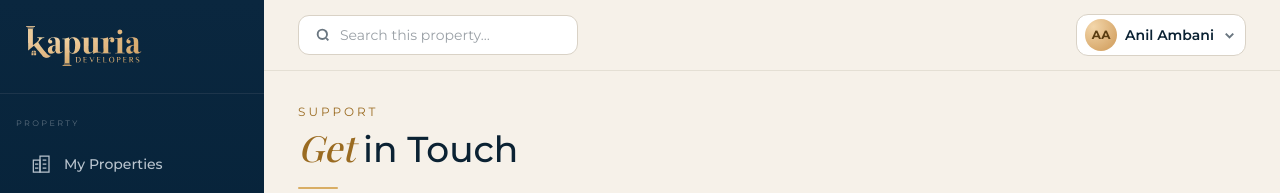
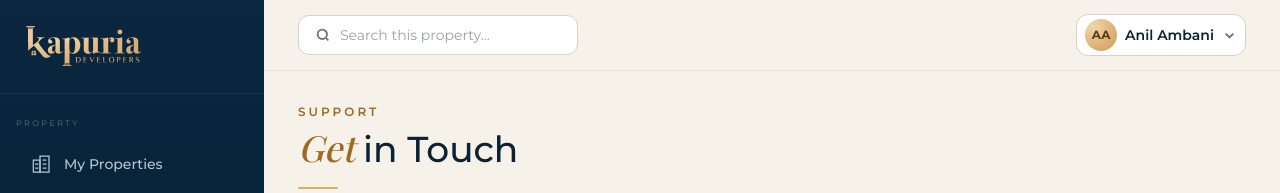
Before and after one commit to Surat-Infotech/kapuria-portal, a Next.js app: page /contact in a window 1280 px wide. Shown: the top 193 px of the page. Built offline with nearby package versions, Linux system fonts and the light colour scheme; a web font is replaced by a local one.

Commit message:
KP-344 update eyebrow text font weight in page-header component

```diff
--- a/src/components/common/page-header.jsx
+++ b/src/components/common/page-header.jsx
@@ -9,7 +9,7 @@ const PageHeader = ({ eyebrow, accent, title, description, action }) => (
     <div className="flex flex-1 flex-col gap-8 sm:gap-16">
       <div className="flex flex-col gap-4">
         {eyebrow ? (
-          <p className="text-eyebrow uppercase text-text-accent">{eyebrow}</p>
+          <p className="text-eyebrow uppercase font-semibold text-text-accent">{eyebrow}</p>
         ) : null}
         <h1 className="text-display-sm font-medium text-text-primary lg:text-display">
           {accent ? (
```
